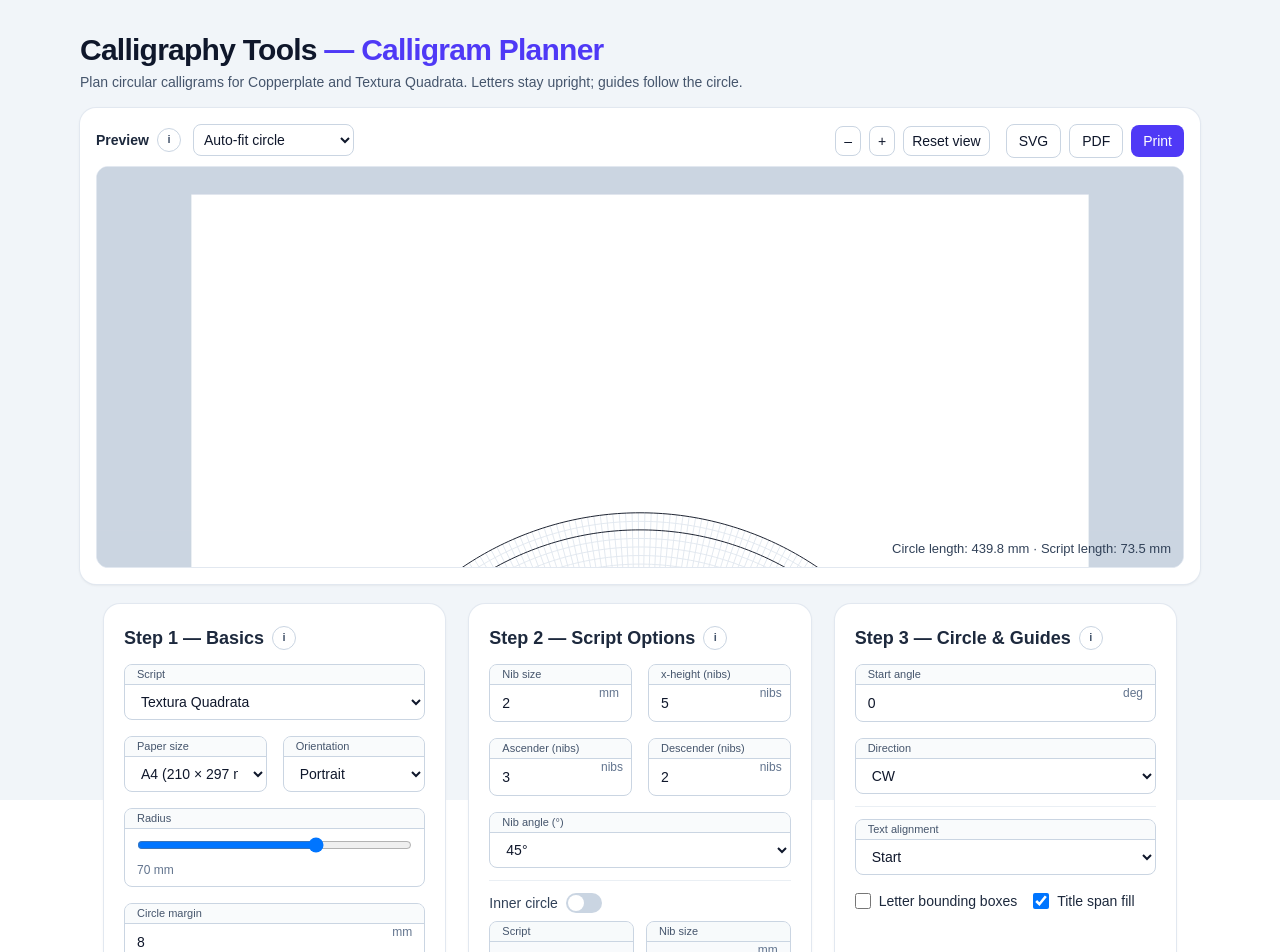
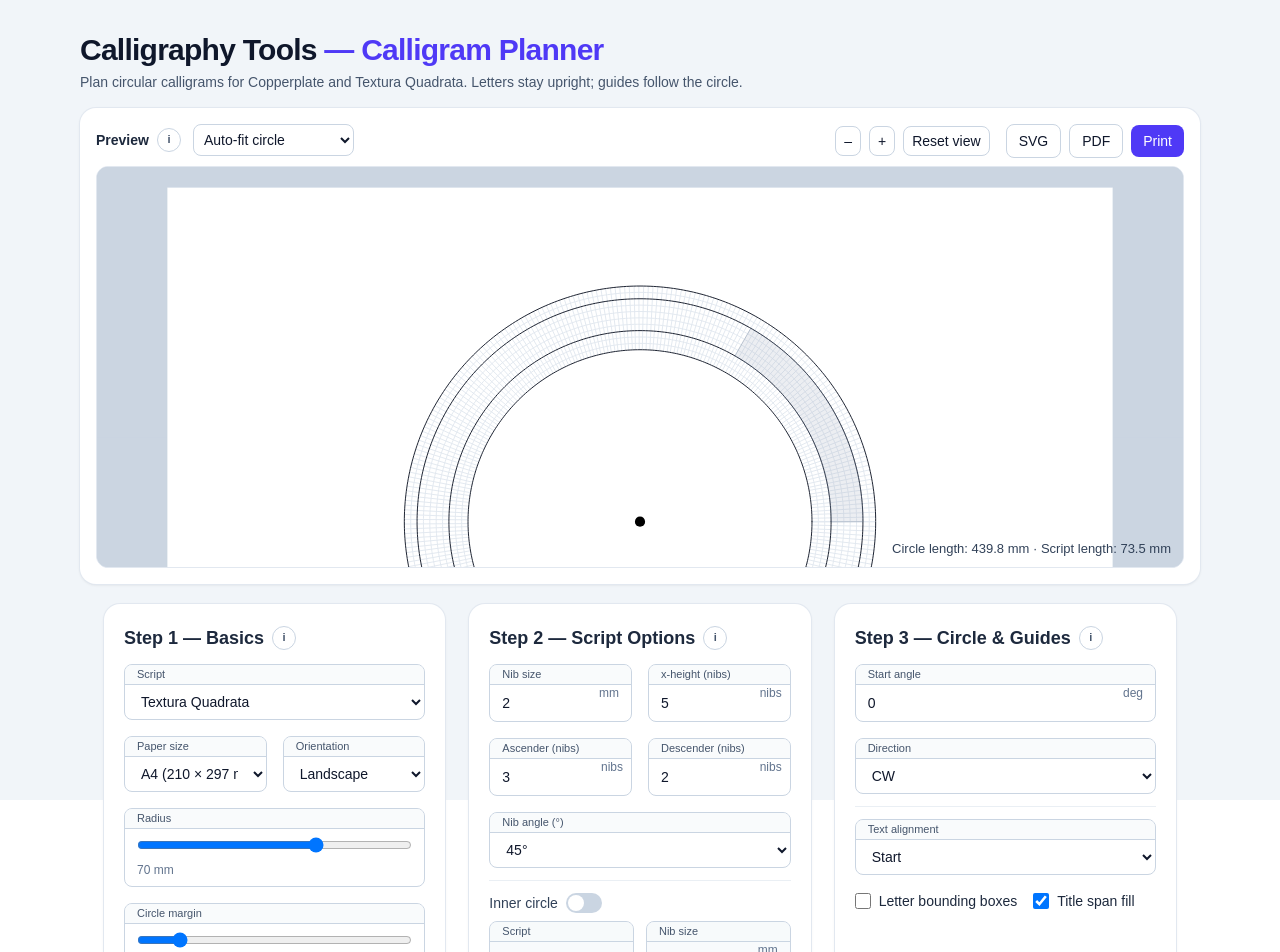
Before and after one commit to mashw/calligraphy-tools, a Next.js app: page /calligram in a window 1280 px wide. Shown: the top 952 px of the page. Built offline with nearby package versions, Linux system fonts and the light colour scheme.

Commit message:
Fix calligram guides, remove markers, and update margin/orientation defaults

```diff
--- a/src/app/calligram/page.tsx
+++ b/src/app/calligram/page.tsx
@@ -345,7 +345,7 @@ function makeSimplePdfFromJpeg(
 export default function CalligramPage() {
   // ---------- State ----------
   const [paper, setPaper] = useState<PaperId>('A4');
-  const [orientation, setOrientation] = useState<Orientation>(PAPERS_MM.A4.defaultOrientation);
+  const [orientation, setOrientation] = useState<Orientation>('landscape');
   const [view, setView] = useState<ViewMode>('autofit');
   const [customOrigin, setCustomOrigin] = useState<'autofit' | 'fullpage'>('autofit');
 
@@ -363,6 +363,7 @@ export default function CalligramPage() {
   const [script, setScript] = useState<ScriptId>('TexturaQuadrata');
   const [radiusMM, setRadiusMM] = useState(70);
   const [circleMarginMM, setCircleMarginMM] = useState(8);
+
   const [startAngleDeg, setStartAngleDeg] = useState(0);
   const [direction, setDirection] = useState<'ccw' | 'cw'>('cw');
   const [align, setAlign] = useState<AlignMode>('start');
@@ -719,6 +720,7 @@ export default function CalligramPage() {
       const theta = startAngleRad + dirSign * (s / radius);
       pts.push({ x: cx + radius * Math.cos(theta), y: cy + radius * Math.sin(theta) });
     }
+    if (pts.length) pts.push(pts[0]);
     return pts;
   };
 
@@ -866,7 +868,7 @@ export default function CalligramPage() {
     [baseline, guideTemplate, xMM, ascMM, descMM, tickStepMM, nibMM, span],
   );
 
-  const innerRadiusMM = useMemo(() => Math.max(1, radiusMM - circleMarginMM), [radiusMM, circleMarginMM]);
+  const innerRadiusMM = useMemo(() => Math.max(5, radiusMM - circleMarginMM), [radiusMM, circleMarginMM]);
   const outerRadiusMM = useMemo(() => Math.max(1, radiusMM + circleMarginMM), [radiusMM, circleMarginMM]);
 
   const topBaseline = useMemo<Pt[]>(() => buildCircleBaseline(innerRadiusMM), [box, innerRadiusMM, startAngleRad, dirSign]);
@@ -977,14 +979,6 @@ export default function CalligramPage() {
     return offset(baseline, descMM * 0.5);
   }, [script, baseline, descMM]);
 
-  const topBandWaistLine = useMemo(() => (topBandEnabled ? topGuideSet.waistLine : null), [topBandEnabled, topGuideSet.waistLine]);
-
-  const topBandAscLine = useMemo(() => (topBandEnabled ? topGuideSet.ascLine : null), [topBandEnabled, topGuideSet.ascLine]);
-
-  const bottomBandBaseLine = useMemo(() => (bottomBandEnabled ? bottomGuideSet.baseLine : null), [bottomBandEnabled, bottomGuideSet.baseLine]);
-
-  const bottomBandDescLine = useMemo(() => (bottomBandEnabled ? bottomGuideSet.descLine : null), [bottomBandEnabled, bottomGuideSet.descLine]);
-
 
 
 
@@ -1032,16 +1026,6 @@ export default function CalligramPage() {
     return { waistPts, basePts };
   }, [bottomSpan, bottomBandEnabled, bottomHasText, bottomLayout.placements.length, bottomBandScript, bottomXMM, effectiveBottomNibMM, bottomGuideSet.baseLine, bottomArcLen]);
 
-  const bandPolyBetween = (aPts: Pt[], bPts: Pt[]) => `M ${aPts.map(pt => `${pt.x},${pt.y}`).join(' L ')} L ${[...bPts].reverse().map(pt => `${pt.x},${pt.y}`).join(' L ')} Z`;
-
-  const topBandClipT1 = useMemo(() => bandPolyBetween(topGuideSet.baseLine, topGuideSet.waistLine), [topGuideSet.baseLine, topGuideSet.waistLine]);
-  const topBandClipT2 = useMemo(() => bandPolyBetween(topGuideSet.waistLine, topGuideSet.ascLine), [topGuideSet.waistLine, topGuideSet.ascLine]);
-  const bottomBandClipX = useMemo(() => bandPolyBetween(bottomGuideSet.waistLine, bottomGuideSet.baseLine), [bottomGuideSet.waistLine, bottomGuideSet.baseLine]);
-  const bottomBandClipD = useMemo(() => bandPolyBetween(bottomGuideSet.baseLine, bottomGuideSet.descLine), [bottomGuideSet.baseLine, bottomGuideSet.descLine]);
-
-  const startPt = baseline[0];
-  const endPt = baseline[baseline.length - 1];
-  const endpointsDistance = Math.hypot(endPt.x - startPt.x, endPt.y - startPt.y);
   const baselineLength = arcLen;
   const overWarn = layout.overBy > 0;
 
@@ -1504,14 +1488,6 @@ export default function CalligramPage() {
                 <clipPath id="pageClip">
                   <rect x={0} y={0} width={box.w} height={box.h} />
                 </clipPath>
-                <clipPath id="topBandClip">
-                  <path d={topBandClipT1} />
-                  <path d={topBandClipT2} />
-                </clipPath>
-                <clipPath id="bottomBandClip">
-                  <path d={bottomBandClipX} />
-                  <path d={bottomBandClipD} />
-                </clipPath>
               </defs>
 
               {/* stage bg (kept only for on-screen; removed in export) */}
@@ -1543,42 +1519,6 @@ export default function CalligramPage() {
                     vectorEffect="non-scaling-stroke"
                     strokeLinecap="round"
                     shapeRendering="geometricPrecision"
-                  />
-                )}
-                {topBandWaistLine && (
-                  <path
-                    d={pathD(topBandWaistLine)}
-                    fill="none"
-                    stroke={isCurveDragging ? '#7c3aed' : '#111827'}
-                    strokeWidth={swBold}
-                    vectorEffect="non-scaling-stroke"
-                  />
-                )}
-                {topBandAscLine && (
-                  <path
-                    d={pathD(topBandAscLine)}
-                    fill="none"
-                    stroke={isCurveDragging ? '#7c3aed' : '#111827'}
-                    strokeWidth={swThin}
-                    vectorEffect="non-scaling-stroke"
-                  />
-                )}
-                {bottomBandBaseLine && (
-                  <path
-                    d={pathD(bottomBandBaseLine)}
-                    fill="none"
-                    stroke={isCurveDragging ? '#7c3aed' : '#111827'}
-                    strokeWidth={swBold}
-                    vectorEffect="non-scaling-stroke"
-                  />
-                )}
-                {bottomBandDescLine && (
-                  <path
-                    d={pathD(bottomBandDescLine)}
-                    fill="none"
-                    stroke={isCurveDragging ? '#7c3aed' : '#111827'}
-                    strokeWidth={swThin}
-                    vectorEffect="non-scaling-stroke"
                   />
                 )}
                 {/* Guides */}
@@ -1597,7 +1537,6 @@ export default function CalligramPage() {
                 />
 
                 {topBandEnabled && (
-                  <g clipPath="url(#topBandClip)">
                   <GuideOverlay
                     guideSet={topGuideSet}
                     style={{
@@ -1607,17 +1546,13 @@ export default function CalligramPage() {
                         thin: isCurveDragging ? '#7c3aed' : '#111827',
                         bold: isCurveDragging ? '#7c3aed' : '#111827',
                         tick: isCurveDragging ? '#a78bfa' : '#e2e8f0',
-                          frame: 'transparent',
-                          base: 'transparent',
-                          desc: 'transparent',
+                        frame: '#cbd5e1',
                       },
                     }}
                   />
-                  </g>
                 )}
 
                 {bottomBandEnabled && (
-                  <g clipPath="url(#bottomBandClip)">
                   <GuideOverlay
                     guideSet={bottomGuideSet}
                     style={{
@@ -1627,13 +1562,10 @@ export default function CalligramPage() {
                         thin: isCurveDragging ? '#7c3aed' : '#111827',
                         bold: isCurveDragging ? '#7c3aed' : '#111827',
                         tick: isCurveDragging ? '#a78bfa' : '#e2e8f0',
-                          frame: 'transparent',
-                          asc: 'transparent',
-                          waist: 'transparent',
+                        frame: '#cbd5e1',
                       },
                     }}
                   />
-                  </g>
                 )}
 
                 {showSpanFill && spanPoly && (
@@ -1717,10 +1649,6 @@ export default function CalligramPage() {
                 {showBoxes && renderLetterBoxes(layout.placements, guideSet.baseLine, arcLen, xMM, script, 'main')}
                 {showBoxes && topBandEnabled && renderLetterBoxes(topLayout.placements, topGuideSet.baseLine, topArcLen, topXMM, topBandScript, 'top')}
                 {showBoxes && bottomBandEnabled && renderLetterBoxes(bottomLayout.placements, bottomGuideSet.baseLine, bottomArcLen, bottomXMM, bottomBandScript, 'bottom')}
-
-                {/* Endpoints */}
-                <circle cx={startPt.x} cy={startPt.y} r={1} fill="#0ea5e9" />
-                <circle cx={endPt.x} cy={endPt.y} r={1} fill="#0ea5e9" />
 
                 <circle cx={box.w / 2} cy={box.h / 2} r={1.6} fill="#000000" />
               </g>
@@ -1795,7 +1723,7 @@ export default function CalligramPage() {
                     max={Math.max(10, Math.floor(Math.min(box.w, box.h) / 2) - 4)}
                     step={1}
                     value={radiusMM}
-                    onChange={e => setRadiusMM(Math.max(10, Number(e.target.value) || 10))}
+                    onChange={e => { const next = Math.max(10, Number(e.target.value) || 10); setRadiusMM(next); setCircleMarginMM(prev => Math.min(prev, Math.max(0, Math.min(60, next - 5)))); }}
                     className="w-full"
                   />
                   <div className="text-xs font-medium text-slate-500 mt-1">{radiusMM} mm</div>
@@ -1804,8 +1732,19 @@ export default function CalligramPage() {
             </div>
 
             <div className="sm:col-span-2">
-              <InsetLabeledField label="Circle margin" rightAdornment="mm">
-                <input type="number" min={0} step={1} className={INSET_CONTROL_MM} value={circleMarginMM} onChange={e => setCircleMarginMM(Math.max(0, Number(e.target.value) || 0))} />
+              <InsetLabeledField label="Circle margin">
+                <div className="px-3 py-2">
+                  <input
+                    type="range"
+                    min={0}
+                    max={Math.max(0, Math.min(60, radiusMM - 5))}
+                    step={1}
+                    value={circleMarginMM}
+                    onChange={e => setCircleMarginMM(Math.max(0, Number(e.target.value) || 0))}
+                    className="w-full"
+                  />
+                  <div className="text-xs font-medium text-slate-500 mt-1">{circleMarginMM} mm</div>
+                </div>
               </InsetLabeledField>
             </div>
 
```
Lines whose indentation alone changed are shown as unchanged.
